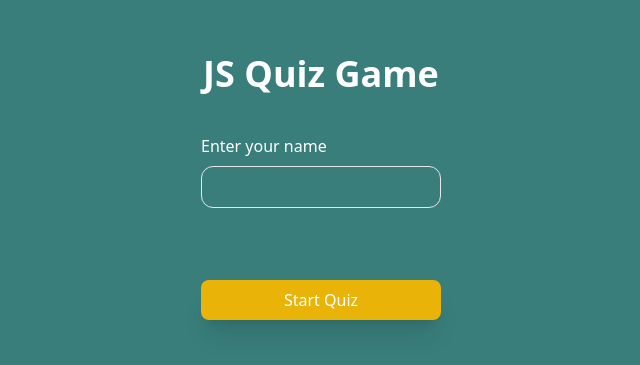
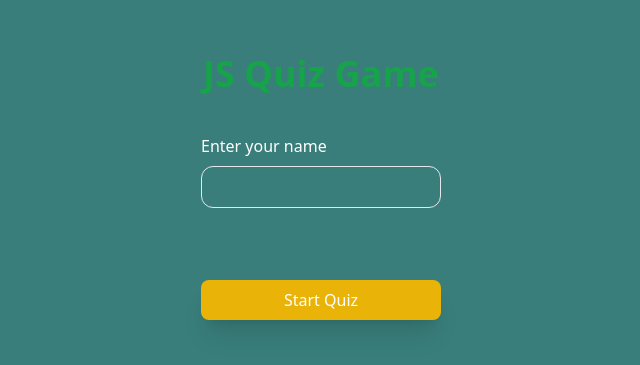
Before and after one commit to lmontero18/devlive-quiz-app, a React (Vite) app: page / in a window 1280 px wide. Shown: the part 213-578 px from the top of the page, without its empty margins (319-959 px from the left). Built offline with nearby package versions, Linux system fonts and the light colour scheme.

Commit message:
fix: title.tx

```diff
--- a/src/components/atoms/Title.tsx
+++ b/src/components/atoms/Title.tsx
@@ -1,7 +1,9 @@
-function title() {
+const Title = () => {
   return (
-    <h1 className="text-4xl font-bold text-center text-white">JS Quiz Game</h1>
+    <h1 className="text-4xl font-bold text-center text-green-600">
+      JS Quiz Game
+    </h1>
   );
-}
+};
 
-export default title;
+export default Title;
```
